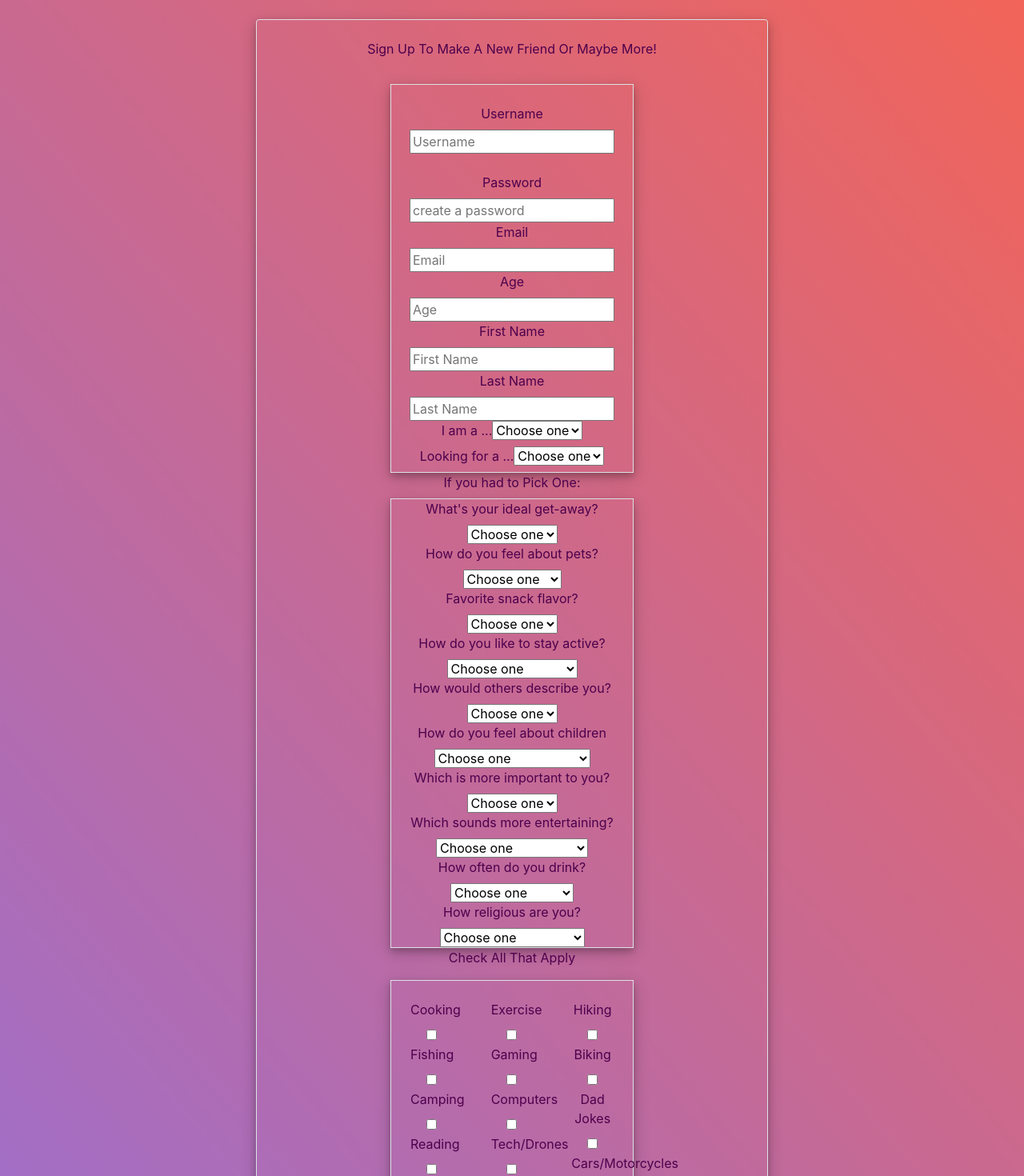
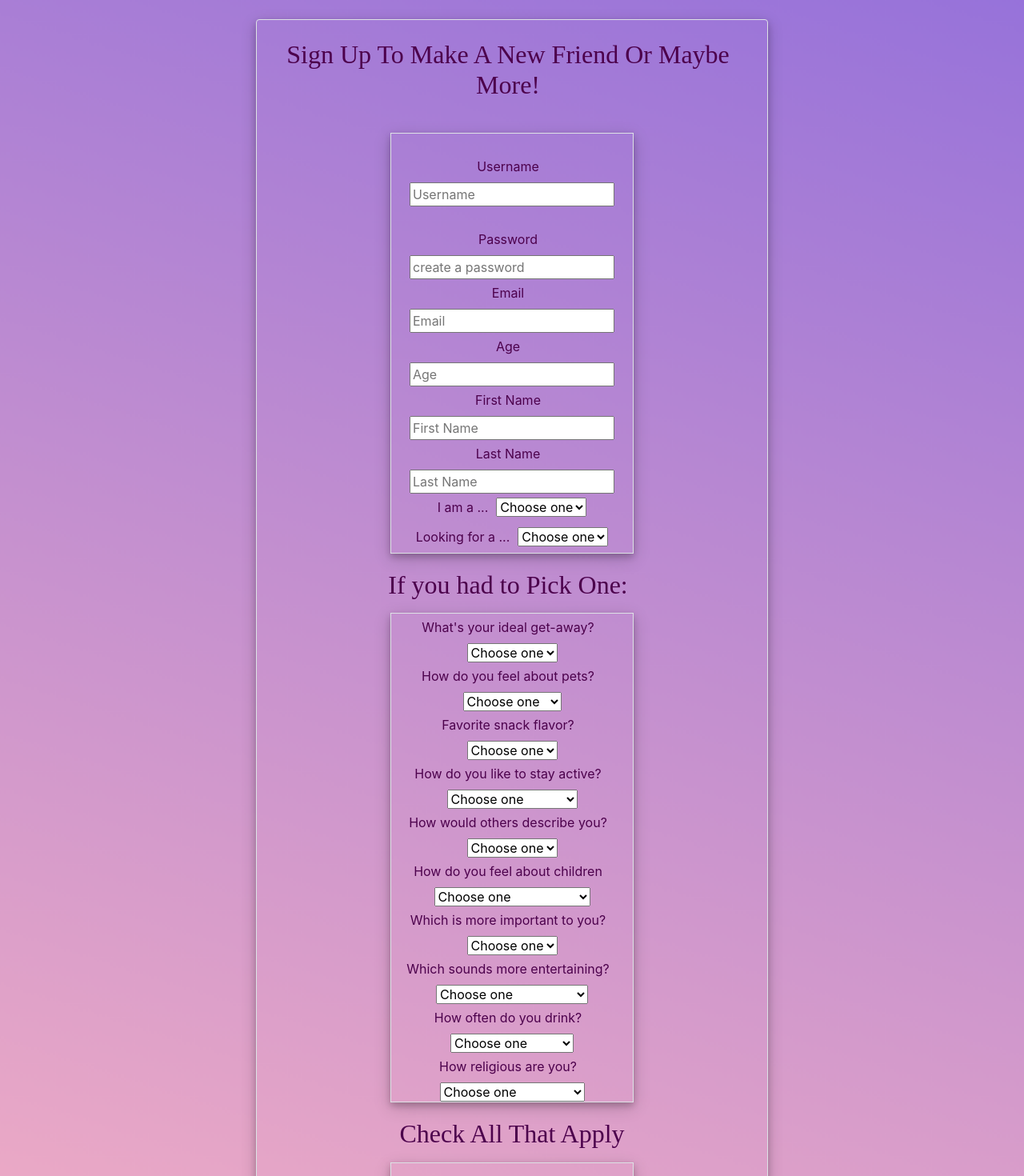
Before and after one commit to krcook1980/DatingApp, a React (Create React App) app in the folder client/: page /SignupForm in a window 1280 px wide. Shown: the top 1470 px of the page at 80% size. Built offline with nearby package versions, Linux system fonts and the light colour scheme; what react-animations would draw is missing.

Commit message:
added additional css

```diff
--- a/client/src/App.css
+++ b/client/src/App.css
@@ -1,6 +1,6 @@
 @import url("https://fonts.googleapis.com/css2?family=Allura&display=swap");
 body {
-  background: url(./assets/background.png);
+  background: url(./assets/background4.png);
   color: #4c004c;
   background-repeat: no-repeat;
   background-position-x: center;
--- a/client/src/pages/SignupForm.js
+++ b/client/src/pages/SignupForm.js
@@ -94,8 +94,8 @@ export default function SignupForm() {
   return (
     <div className="container col-6 border mt-4 text-center rounded background-info">
       <form action="" encType="multipart/form-data" onSubmit={handleSubmit}>
-        <label className="mt-4">
-          Sign Up To Make A New Friend Or Maybe More!
+        <label className="mt-4 heading">
+          <h2>Sign Up To Make A New Friend Or Maybe More!</h2>
         </label>
 
         <div className="container border mt-4">
@@ -196,7 +196,7 @@ export default function SignupForm() {
           </div>
         </div>
         <div>
-          <label htmlFor="pickOne">If you had to Pick One:</label>
+          <label className="heading" htmlFor="pickOne"><h2>If you had to Pick One:</h2></label>
 
           <div className="container border">
             <div>
@@ -326,10 +326,10 @@ export default function SignupForm() {
           </div>
 
           <div>
-            <p>Check All That Apply</p>
+            <p className="heading"><h2>Check All That Apply</h2></p>
             <div className="container border">
               <div className="row">
-                <div className="col-md-4 p-4">
+                <div className="col-md-6 p-4">
 
                   <div>
                     <label htmlFor="cooking">Cooking</label>
@@ -367,8 +367,7 @@ export default function SignupForm() {
                       onChange={boxChange}
                     />
                   </div>
-                </div>
-                <div className="col-md-4 p-4">
+
 
                   <div>
                     <label htmlFor="exercise">Exercise</label>
@@ -388,6 +387,8 @@ export default function SignupForm() {
                       onChange={boxChange}
                     />
                   </div>
+                </div>
+                <div className="col-md-6 p-4">
                   <div>
                     <label htmlFor="computers">Computers</label>
                     <input
@@ -406,8 +407,7 @@ export default function SignupForm() {
                       onChange={boxChange}
                     />
                   </div>
-                </div>
-                <div className="col-md-4 p-4">
+
 
                   <div>
                     <label htmlFor="hiking">Hiking</label>
--- a/client/src/pages/login.js
+++ b/client/src/pages/login.js
@@ -42,7 +42,7 @@ export default function Login() {
                         <Row className="text-center">
                             <Col md="12" className="txt">
 
-                                <h1>Login Here:</h1>
+                                <h1>Login Here</h1>
                             </Col>
                         </Row>
                         <Row className="text-center">
@@ -59,7 +59,7 @@ export default function Login() {
                             </Col>
                             <Col md="4">
 
-                                <Button style={{ width: "100%" }} className="btn" onClick={login}><h2>Submit</h2></Button>
+                                <Button style={{ width: "100%" }} className="btn" onClick={login}><h4>Submit</h4></Button>
                             </Col>
                             <Col md="4">
 
@@ -75,7 +75,7 @@ export default function Login() {
                             </Col>
                             <Col md="4">
                                 <Link to="./SignupForm">
-                                    <Button style={{ width: "100%" }} className="btn"><h2>CLICK HERE</h2></Button>
+                                    <Button style={{ width: "100%" }} className="btn"><h4>CLICK HERE</h4></Button>
                                 </Link>
                             </Col>
                             <Col md="4">
--- a/client/src/pages/style.css
+++ b/client/src/pages/style.css
@@ -6,9 +6,20 @@
   font-family: cursive;
 }
 body {
-  background: url(../assets/background.png);
+  background: url(../assets/background4.png);
   color: #4c004c;
   background-repeat: no-repeat;
   background-position-x: center;
   background-size: cover;
 }
+label,
+input {
+  margin-top: 5px;
+}
+label {
+  margin-right: 10px;
+}
+.heading {
+  margin-top: 20px;
+  font-family: cursive;
+}
```
Also changed, not shown: client/src/assets/background4.png (added).
